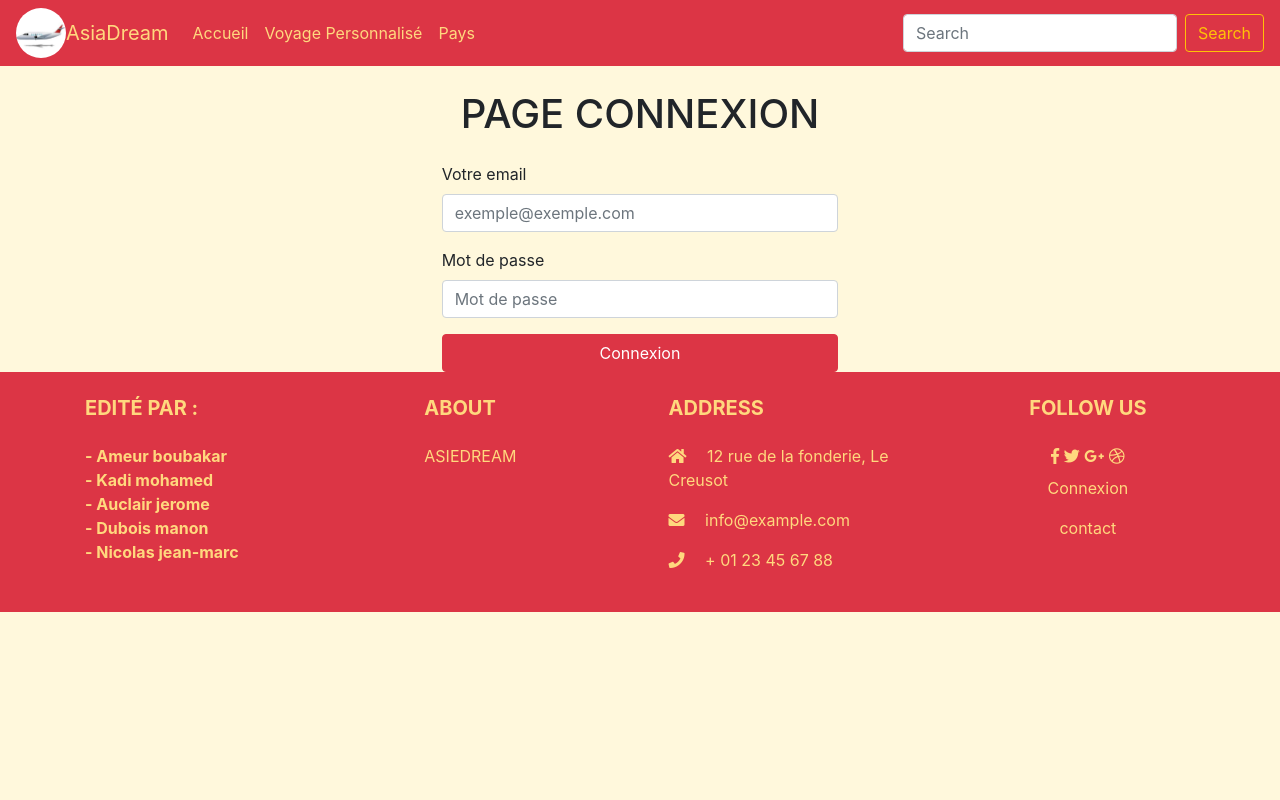
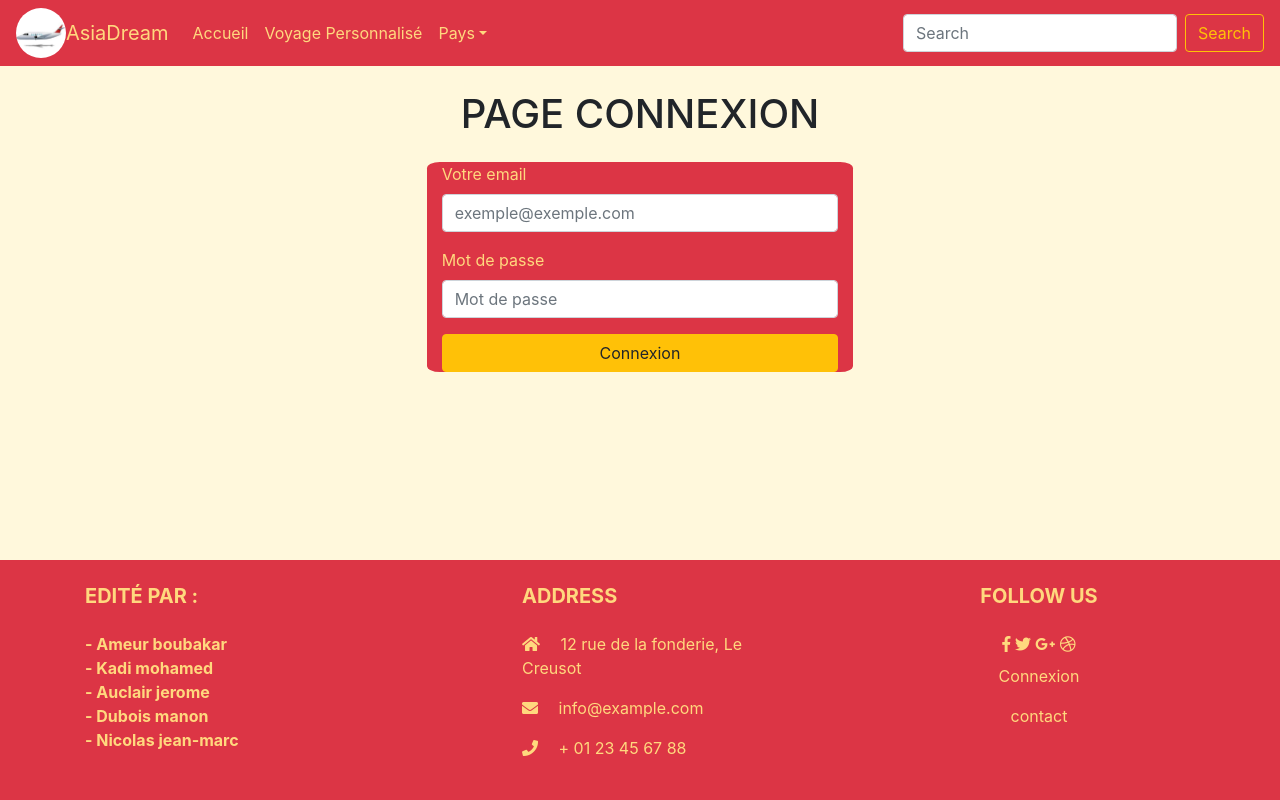
Before and after one commit to jauclair/travel-soutenance, a Symfony app: template templates/connection.html.twig in a window 1280 px wide. Run offline with Twig, Linux system fonts and the light colour scheme; the template is opened without the code that fills it, so the values that code supplies are empty; some libraries are stand-ins or nearby versions.

Commit message:
liste des twig modif dans le fichier base

```diff
--- a/public/css/style.css
+++ b/public/css/style.css
@@ -25,3 +25,19 @@ a, p, h2, h3, h4, h5, li{
 .lead{
     text-align: center;
 }
+
+form{
+    color: rgb(255, 216, 126);
+    background-color:  	#dc3545;
+    border-radius: 3%;
+}
+
+.navbar .dropdown-item:hover{
+    background-color: black;
+}
+.navbar .dropdown-item:active{
+    background-color: black;
+}
+.navbar .dropdown-item:focus{
+    background-color: black;
+}
--- a/src/Controller/MainController.php
+++ b/src/Controller/MainController.php
@@ -19,7 +19,7 @@ use App\Service\Recaptcha;
 
 class MainController extends AbstractController{
 /**
-* @Route("/accueil/", name="home")
+* @Route("/", name="home")
 * Page d'accueil du site
 */
 public function home(){
--- a/templates/base.html.twig
+++ b/templates/base.html.twig
@@ -1,6 +1,6 @@
 {% set actualPage = app.request.attributes.get('_route') %}
 <!DOCTYPE html>
-<html lang="fr">
+<html lang="fr" class="h-100">
 
 <head>
     <meta charset="UTF-8">
@@ -15,8 +15,7 @@
     {% block stylesheets %}{% endblock %}
 </head>
 
-<body>
-
+<body class="d-flex flex-column h-100">
     <!-- debut du header -->
     <header id="color">
         <!-- debut de la nav-bar bootstrap -->
@@ -31,16 +30,21 @@
             <div class="collapse navbar-collapse" id="navbarSupportedContent">
                 <ul class="navbar-nav mr-auto">
                     <li class="nav-item active">
-                        <a class="nav-link{{ (actualPage == 'home') ? ' active' : '' }}" href="{{ path('home') }}">Accueil</a>
+                        <a class="nav-link{{ (actualPage == 'home') ? ' active' : '' }}"
+                            href="{{ path('home') }}">Accueil</a>
                     </li>
                     <li class="nav-item">
                         <a class="nav-link{{ (actualPage == 'custom-travel') ? ' active' : '' }}"
                             href="{{ path('custom-travel') }}">Voyage Personnalisé</a>
                     </li>
-                    <li class="nav-item">
-                        <a class="nav-link{{ (actualPage == 'travel-list') ? ' active' : '' }}"
-                            href="{{ path('travel-list') }}">Pays</a>
-                        </a>
+
+                    <li class="nav-item dropdown">
+                        <a class="nav-link dropdown-toggle {{ (actualPage == 'travel-list') ? ' active' : '' }}" href="#" id="navbarDropdown" role="button" data-toggle="dropdown" aria-haspopup="true" aria-expanded="false">Pays</a>
+                        <div class="dropdown-menu bg-danger" aria-labelledby="navbarDropdown">
+                            {% for country in datas.getCountries %}
+                                <a class="dropdown-item" href="{{ path('travel-list')~country.country|lower}}">{{ country.country }}</a>
+                            {% endfor %}
+                        </div>
                     </li>
                 </ul>
                 <form class="form-inline my-2 my-lg-0">
@@ -54,7 +58,7 @@
     {% block body %}{% endblock %}
 
     <!-- Footer -->
-    <footer class="page-footer font-small mdb-color bg-danger lighten-3 ">
+    <footer class="page-footer font-small mdb-color bg-danger lighten-3 mt-auto">
         <!-- Footer Links -->
         <div class="container text-center text-md-left">
             <!-- Grid row -->
@@ -74,17 +78,7 @@
                 <!-- Grid column -->
                 <hr class="clearfix w-100 d-md-none">
                 <!-- Grid column -->
-                <div class="col-md-2 col-lg-2 mx-auto my-md-4 my-0 mt-4 mb-1">
-                    <!-- Links -->
-                    <h5 class="font-weight-bold text-uppercase mb-4">About</h5>
-                    <ul class="list-unstyled">
-                        <li>
-                            <p>
-                                <a href="#!">ASIEDREAM</a>
-                            </p>
-                        </li>
-                    </ul>
-                </div>
+
                 <!-- Grid column -->
                 <hr class="clearfix w-100 d-md-none">
                 <!-- Grid column -->
--- a/templates/connection.html.twig
+++ b/templates/connection.html.twig
@@ -4,14 +4,14 @@
 
 {% block body %}
 
-<h1 class="col-12 text-center my-4">PAGE CONNEXION</h1>
+<h1 class="text-center my-4">PAGE CONNEXION</h1>
 <!-- Formulaire connexion de l'admin-->
 <div class="bloc">
     {# msg de succès #}
     {% if success is defined %}
         <p class="alert alert-success col-4 offset-4 text-center">Vous êtes bien connecté ! <a href="{{ path('home') }}">Cliquez ici pour poursuivre</a></p>
     {% else %}
-    <form id="formConnection" class="col-12 col-md-4 offset-md-4" method="POST">
+    <form id="formConnection" class="col-12 col-md-4 offset-md-4" method="POST" style="margin-bottom:  3% !important;">
         <div class="form-group">
             <label for="exampleInputEmail1">Votre email</label>
             <input type="email" class="form-control" id="exampleInputEmail1" aria-describedby="emailHelp" placeholder="exemple@exemple.com" name="email">
@@ -37,7 +37,7 @@
         {% if errorsList.badPassword is defined %}
             <p class="text-danger">Mauvais mot de passe</p>
         {% endif %}
-        <button type="submit" class="btn btn-danger col-12">Connexion</button>
+        <button type="submit" class="btn btn-warning col-12">Connexion</button>
     </form>
     {% endif %}
 </div>
--- a/templates/contact.html.twig
+++ b/templates/contact.html.twig
@@ -4,7 +4,7 @@
 
 {% block body %}
 
-<h1 class="col-12 text-center my-4">PAGE CONTACT</h1>
+<h1 class="text-center my-4">PAGE CONTACT</h1>
 <div class="bloc">
     <div class="container" >
         <form method="POST" class=" col-6 mr-auto ml-auto mb-3">
@@ -36,7 +36,7 @@
                 {% if errorsList.captchaInvalid is defined %}
                      <p class="text-danger">Veuillez resoudre le Captcha</p>
                 {% endif %}
-            <button type="submit" class="btn btn-danger">Envoyer</button>
+            <button type="submit" class="btn btn-warning col-12">Envoyer</button>
             <!--Si tout à fonctionné, alors envoi d'unmessage de succès-->
             {% if success is defined %}
                 <p class="text-success">Mail envoyé avec succès</p>
--- a/templates/custom-travel.html.twig
+++ b/templates/custom-travel.html.twig
@@ -4,14 +4,14 @@
 
 {% block body %}
 
-<h1 class="col-12 text-center my-4">page personnalisé</h1>
+<h1 class="text-center my-4">page personnalisé</h1>
 <div class="bloc">
     <div class="container">
         {# msg de succès #}
         {% if success is defined %}
             <p class="alert alert-success col-4 offset-4 text-center">Votre demande de séjour à bien été prise en compte, nous reviendrons auprès de vous par mail <a href="{{ path('home') }}">Cliquez ici pour voir nos autres voyages</a></p>
         {% else %}
-        <form method="POST" class="col-6 mr-auto ml-auto">
+        <form method="POST" class="col-6 mr-auto ml-auto" style="margin-bottom:  3% !important;">
             <div class="form-group w-100">
                 <label for="exampleInputEmail1">Votre Email :</label>
                 <input type="email"  class="form-control" id="exampleInputEmail1" aria-describedby="emailHelp" name="email" placeholder="Email">
@@ -95,7 +95,7 @@
                 <label for="ComplementaryInfo">Avez vous des informations supplémentaires à nous faire parvenir pour la recherche de votre voyage ?</label>
                 <textarea class="form-control" id="ComplementaryInfo" rows="3" name="message" placeholder="Message"></textarea>
             </div>
-            <button type="submit" class="btn btn-danger">Envoyer</button>
+            <button type="submit" class="btn btn-warning col-12">Envoyer</button>
 
         </form>
         {% endif %}
--- a/templates/flight.html.twig
+++ b/templates/flight.html.twig
@@ -3,7 +3,8 @@
 {% block title %}vol{% endblock %}
 
 {% block body %}
-
-<h1>PAGE VOL</h1>
+<div class="container">
+    <h1>PAGE VOL</h1>
+</div>
 
 {% endblock %}
--- a/templates/home.html.twig
+++ b/templates/home.html.twig
@@ -3,6 +3,9 @@
 {% block title %}Accueil{% endblock %}
 
 {% block body %}
+<div class="container">
     <h1>accueil</h1>
+</div>
+
 
 {% endblock %}
--- a/templates/review.html.twig
+++ b/templates/review.html.twig
@@ -3,7 +3,9 @@
 {% block title %}avis{% endblock %}
 
 {% block body %}
+<div class="container">
+    <h1>PAGE AVIS</h1>
+</div>
 
-<h1>PAGE AVIS</h1>
 
 {% endblock %}
--- a/templates/travel-design.html.twig
+++ b/templates/travel-design.html.twig
@@ -4,6 +4,9 @@
 
 {% block body %}
 
-<h1>PAGE AJOUTER</h1>
+<div class="container">
+    <h1>PAGE AJOUTER</h1>
+</div>
+
 
 {% endblock %}
--- a/templates/travel-detail.html.twig
+++ b/templates/travel-detail.html.twig
@@ -4,7 +4,10 @@
 
 {% block body %}
 
-<h1>PAGE SEJOUR</h1>
+<div class="container">
+    <h1>PAGE SEJOUR</h1>
+</div>
+
 
 
 {% endblock %}
--- a/templates/travel-list.html.twig
+++ b/templates/travel-list.html.twig
@@ -3,7 +3,9 @@
 {% block title %}pays{% endblock %}
 
 {% block body %}
+<div class="container">
+    <h1>PAGE PAYS</h1>
+</div>
 
-<h1>PAGE PAYS</h1>
 
 {% endblock %}
```
Also changed, not shown: src/Service/Datas.php (added, +26 -0 lines), templates/logout.html.twig (+5 -2 lines), 1 other file. Lines whose indentation alone changed are shown as unchanged.
